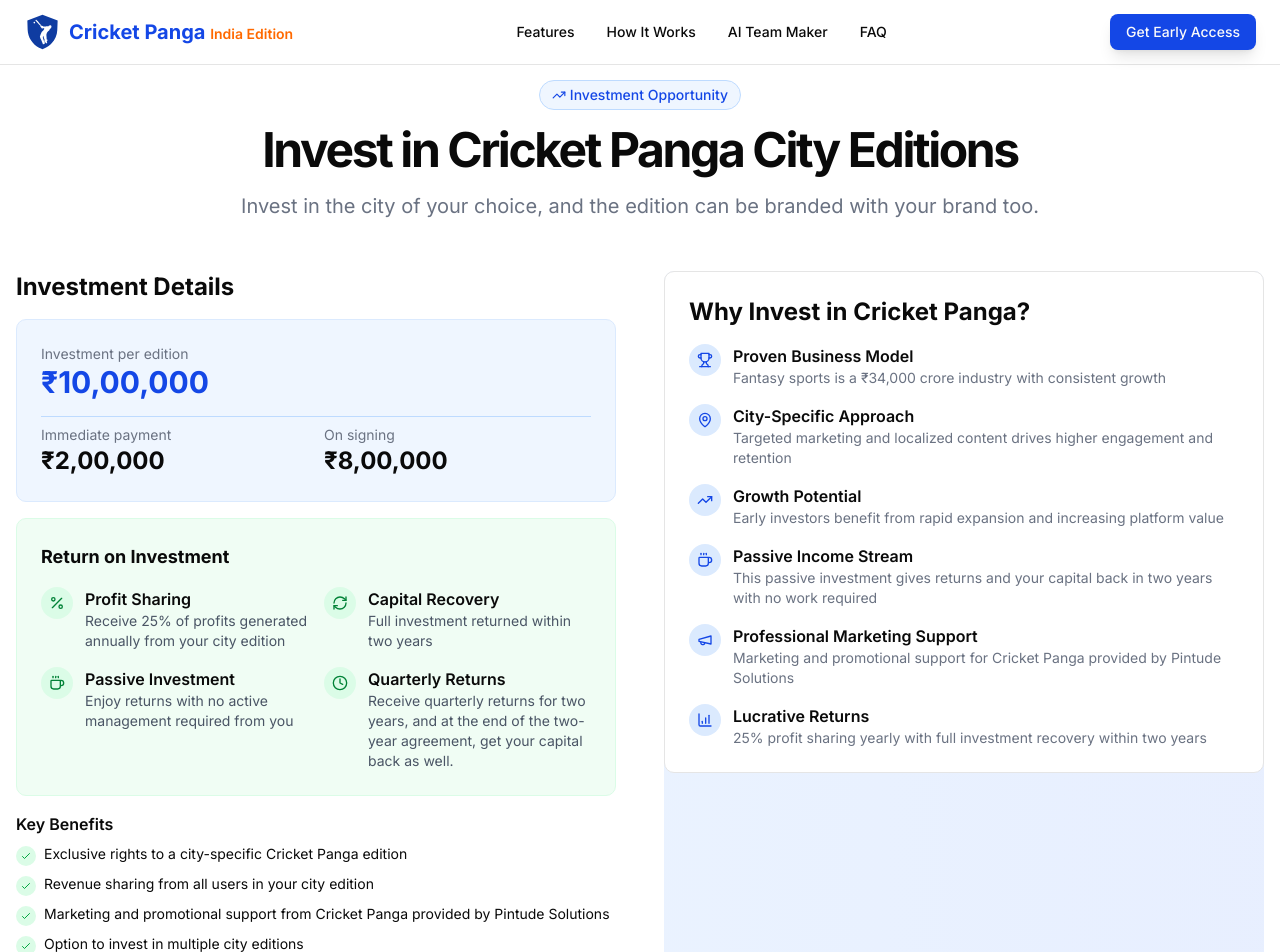
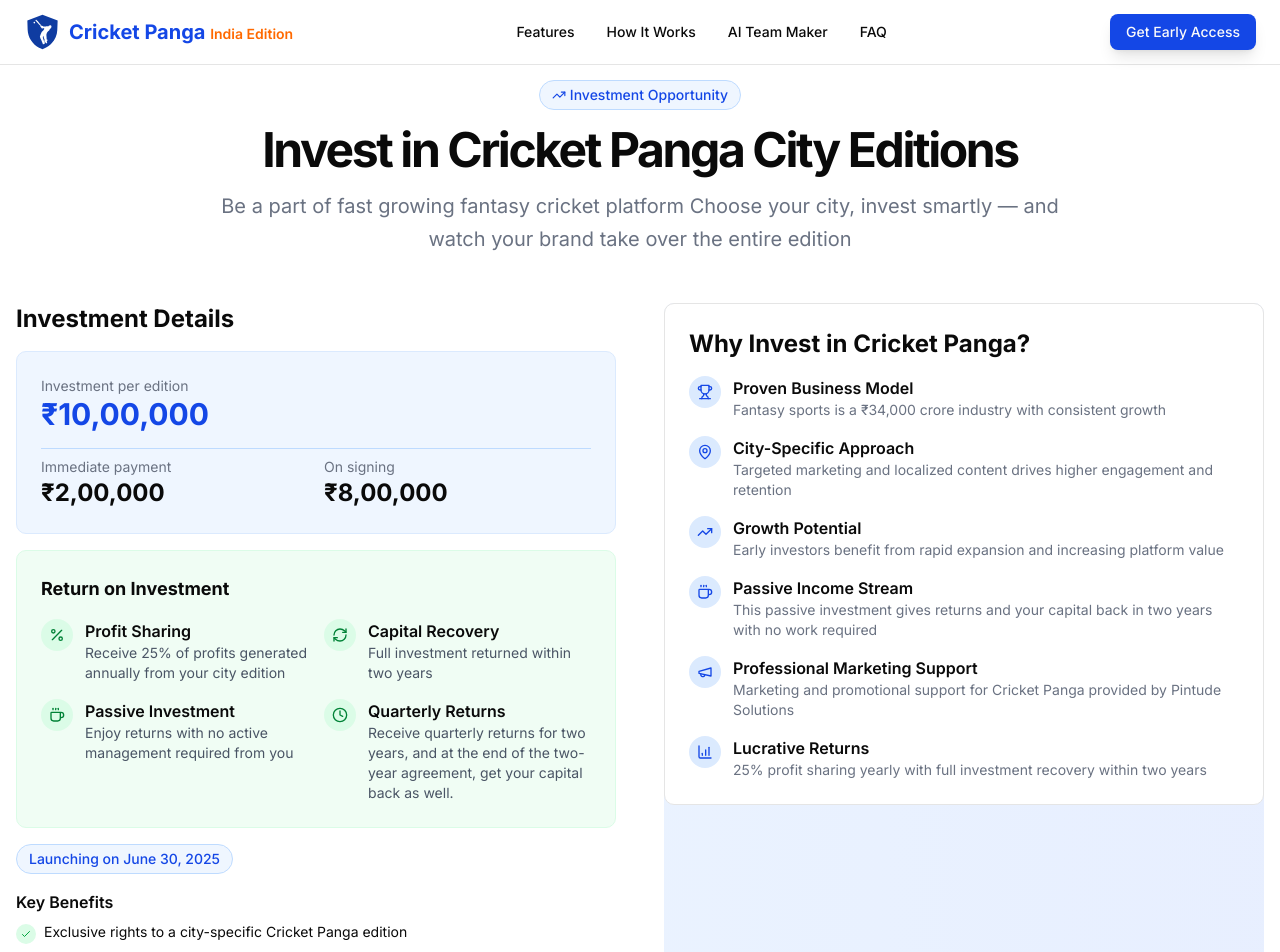
Before and after one commit to saisreesatyassss/cricket-web-app-start, a Next.js app: page /invest in a window 1280 px wide. Shown: the top 952 px of the page. Built offline with nearby package versions, Linux system fonts and the light colour scheme.

Commit message:
added launch date

```diff
--- a/src/components/investment-opportunity.tsx
+++ b/src/components/investment-opportunity.tsx
@@ -165,7 +165,8 @@
             Invest in Cricket Panga City Editions
           </h2>
             <p className="max-w-[900px] text-sm sm:text-base text-gray-500 md:leading-relaxed lg:leading-relaxed xl:leading-relaxed md:text-xl lg:text-base xl:text-xl">
-            Invest in the city of your choice, and the edition can be branded with your brand too.
+            Be a part of fast growing fantasy cricket platform
+Choose your city, invest smartly — and watch your brand take over the entire edition
             </p>
         </div>
 
@@ -253,7 +254,9 @@
                 </div>
               </div>
             </div>
-
+            <div className="inline-flex items-center rounded-full border px-3 py-1 text-xs sm:text-sm font-medium bg-blue-50 text-blue-700 border-blue-200">
+            Launching on June 30, 2025
+          </div>
             <div className="space-y-2">
               <h4 className="font-semibold">Key Benefits</h4>
               <ul className="space-y-2">
```
